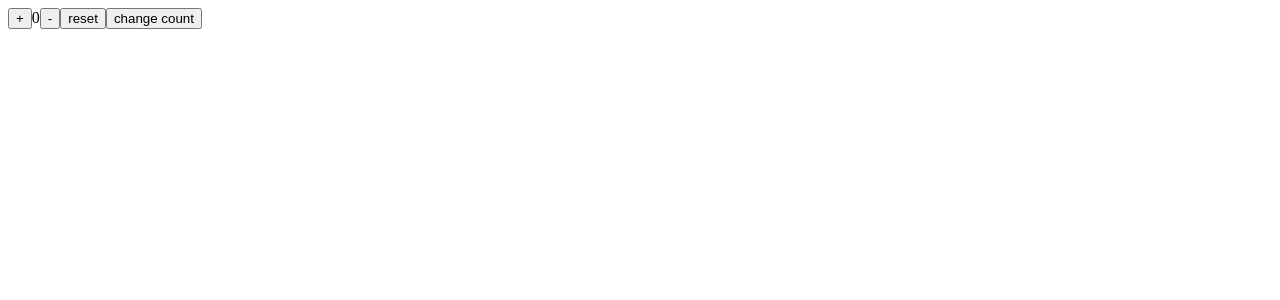
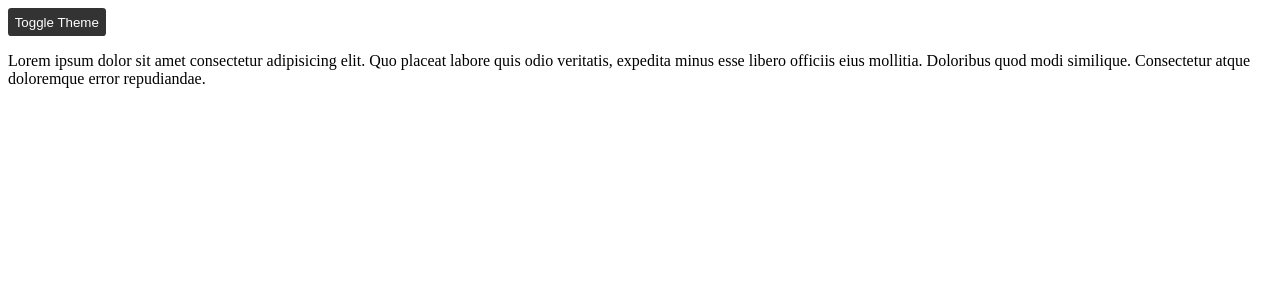
Before and after one commit to suckitfa/react-simpliied-beginner-code, a React (Vite) app: page / in a window 1280 px wide. Shown: the top 300 px of the page. Built offline with nearby package versions, Linux system fonts and the light colour scheme.

Commit message:
feat: useContext,createContext

```diff
--- a/src/App.jsx
+++ b/src/App.jsx
@@ -1,4 +1,4 @@
-import React from 'react'
+import React, { createContext, useEffect, useState } from 'react'
 import TodoList from './components/TodoList'
 // import './App.css'
 import MyName from './components/NameFun'
@@ -29,6 +29,9 @@ import TestUseLocalStorage from './components/TestUseLocalStorage'
 import FormValidation from './components/FormValidation'
 import TestUseReactHookForm from './components/TestReactHookForm/index.jsx'
 import TestUseReducer2 from './components/TestUseReducer2.jsx'
+import TestUseConText from './components/TestUseContext'
+export const ThemeContext = createContext()
+
 function App() {
   const todos = [
   ]
@@ -40,9 +43,20 @@ function App() {
     }
   }
   initTodos();
+  const [isDarkMode, setIsDarkMode] = useState(false)
+  function toggleTheme() {
+    setIsDarkMode(d => !d)
+  }
+  useEffect(() => {
+    document.body.style.background = isDarkMode ? '#333' : 'white'
+    document.body.color = isDarkMode ? 'white' : '#333'
+  }, [isDarkMode])
 
   return (
-    <div>
+    <ThemeContext.Provider value={{
+      isDarkMode,
+      toggleTheme
+    }}>
       {/* <MyName name={'my name'} age={19} isProgrammer={true}></MyName> */}
       {/* <h1>Todo List</h1> */}
       {/* <TodoList todos={todos}></TodoList> */}
@@ -72,8 +86,9 @@ function App() {
       {/* <TestUseLocalStorage></TestUseLocalStorage> */}
       {/* <FormValidation></FormValidation> */}
       {/* <TestUseReactHookForm></TestUseReactHookForm> */}
-      <TestUseReducer2></TestUseReducer2>
-    </div>
+      {/* <TestUseReducer2></TestUseReducer2> */}
+      <TestUseConText></TestUseConText>
+    </ThemeContext.Provider >
   )
 }
 
--- /dev/null
+++ b/src/components/TestUseContext/Child.jsx
@@ -0,0 +1,7 @@
+import { GrandChild } from "./GrandChild";
+
+export default function Child() {
+    return (
+        <GrandChild></GrandChild>
+    )
+}
--- /dev/null
+++ b/src/components/TestUseContext/GrandChild.jsx
@@ -0,0 +1,30 @@
+import { useContext } from "react"
+import {
+    ThemeContext
+} from '../../App.jsx'
+
+export function GrandChild() {
+    const {
+        isDarkMode,
+        toggleTheme
+    } = useContext(
+        ThemeContext
+    )
+    return (
+        <button
+            onClick={toggleTheme}
+            style={
+                {
+                    background: isDarkMode ? 'white' : '#333',
+                    color: isDarkMode ? '#333' : 'white',
+                    border: 'none',
+                    padding: '0.5em',
+                    borderRadius: '0.25em',
+                    cursor: 'pointer'
+                }
+            }
+        >
+            Toggle Theme
+        </button>
+    )
+}
--- /dev/null
+++ b/src/components/TestUseContext/index.jsx
@@ -0,0 +1,13 @@
+import Child from "./Child";
+
+export default function Index() {
+    return (
+        <>
+            <Child></Child>
+            <p>
+                Lorem ipsum dolor sit amet consectetur adipisicing elit. Quo placeat labore quis odio veritatis, expedita minus esse libero officiis eius mollitia. Doloribus quod modi similique. Consectetur atque doloremque error repudiandae.
+            </p>
+        </>
+
+    )
+}
```
